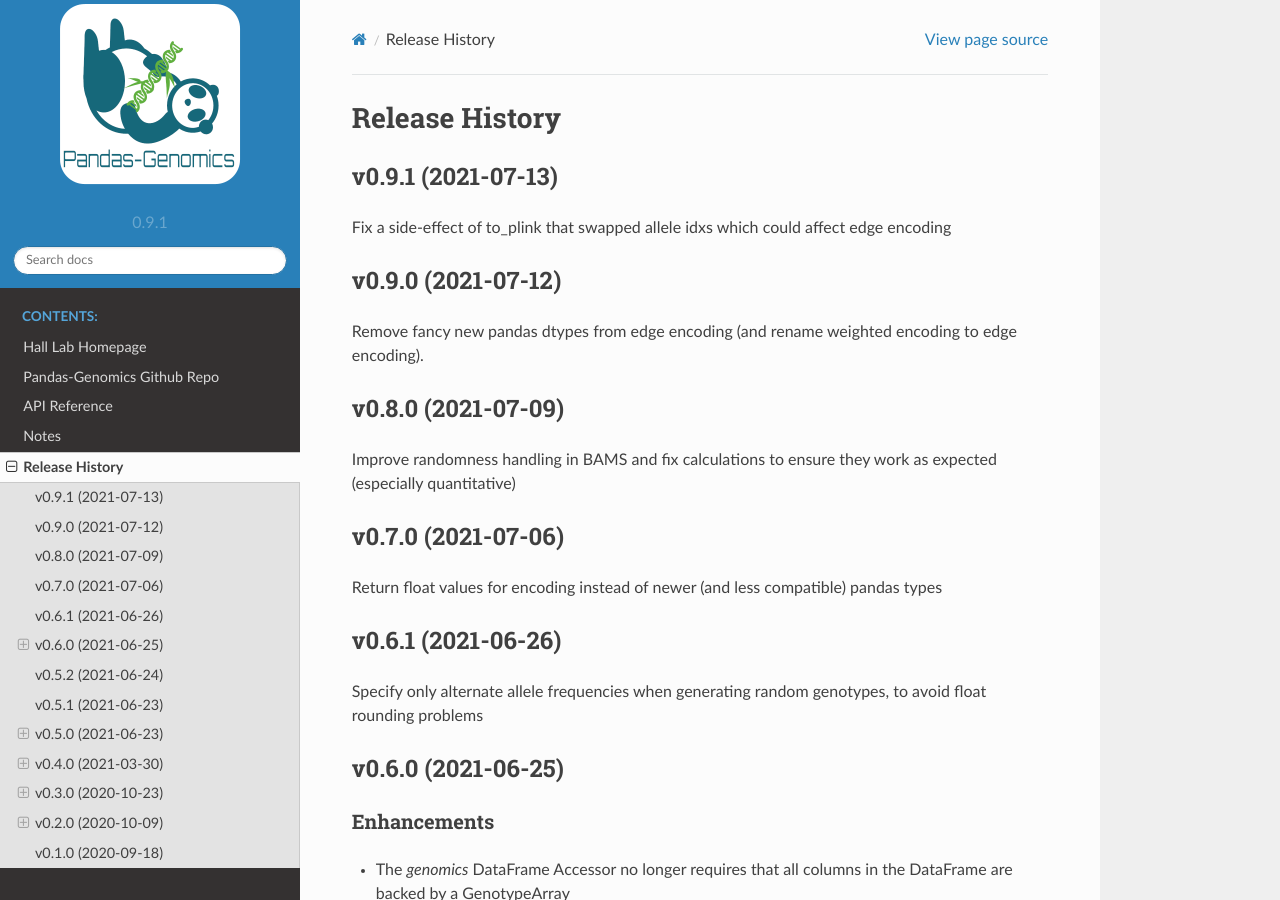
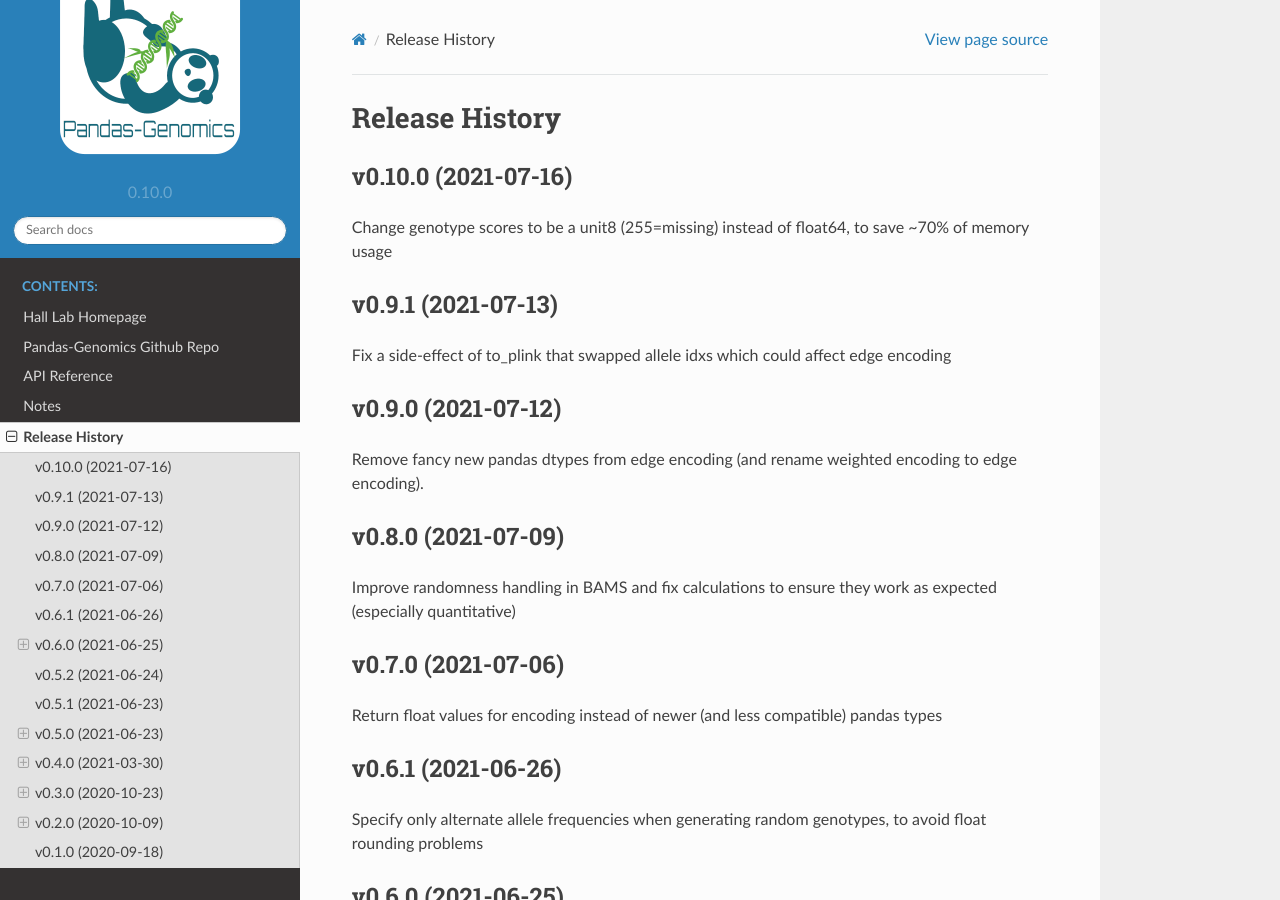
Before and after one commit to HallLab/pandas-genomics, a Sphinx documentation site: the page built from docs/release-history.rst, in a window 1280 px wide and 900 px high. Built offline with Sphinx 7.4.7 and the Read the Docs theme 2.0.0, drawn with Linux system fonts in a browser that asks for light colours.

Commit message:
Version 0.10.0

```diff
--- a/docs/release-history.rst
+++ b/docs/release-history.rst
@@ -1,6 +1,11 @@
 ===============
 Release History
 ===============
+
+v0.10.0 (2021-07-16)
+--------------------
+
+Change genotype scores to be a unit8 (255=missing) instead of float64, to save ~70% of memory usage
 
 v0.9.1 (2021-07-13)
 -------------------
--- a/pyproject.toml
+++ b/pyproject.toml
@@ -1,6 +1,6 @@
 [tool.poetry]
 name = "pandas-genomics"
-version = "0.9.1"
+version = "0.10.0"
 description = "Pandas ExtensionDtypes and ExtensionArray for working with genomics data"
 license = "BSD-3-Clause"
 authors = ["John McGuigan <jrm5100@psu.edu>"]
```
